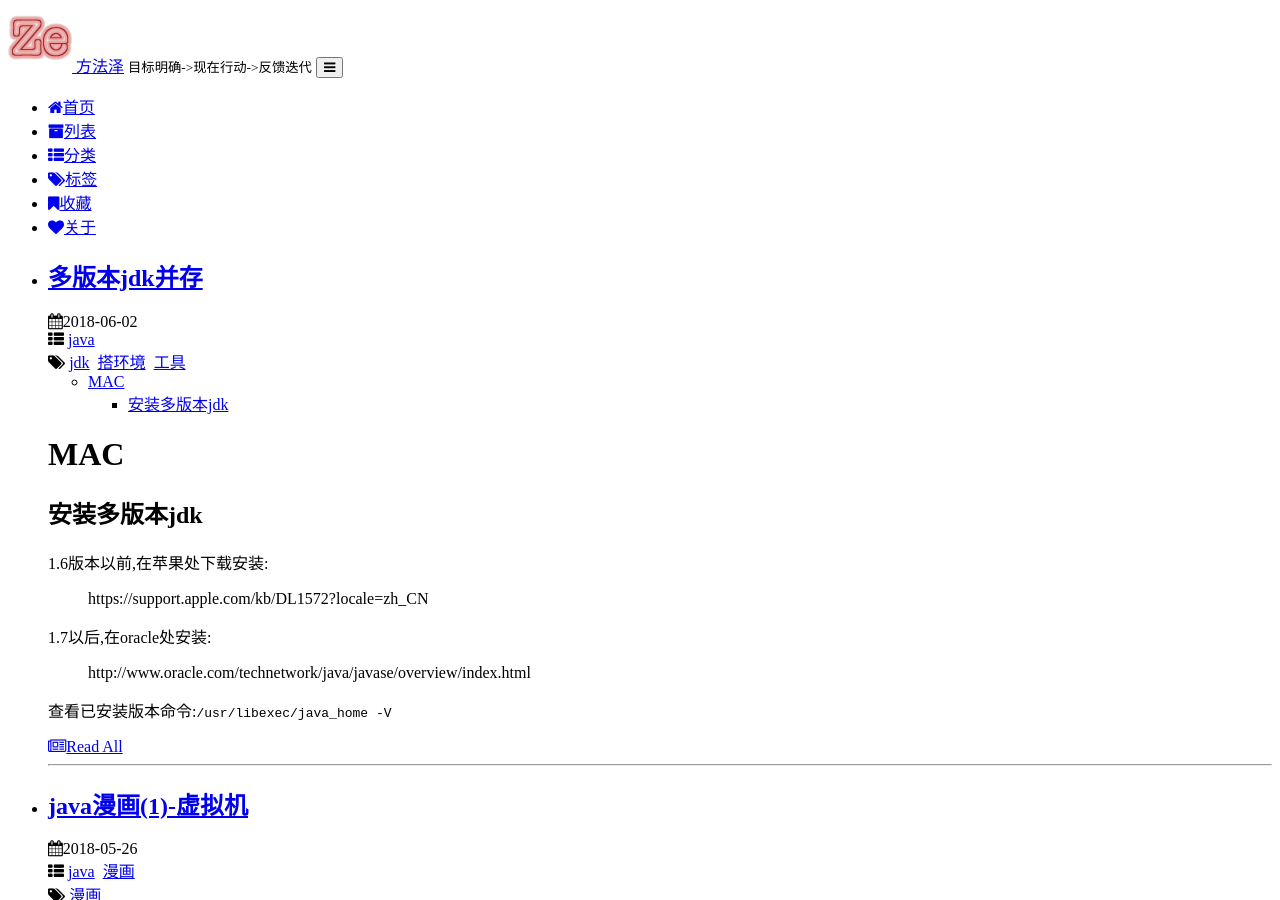
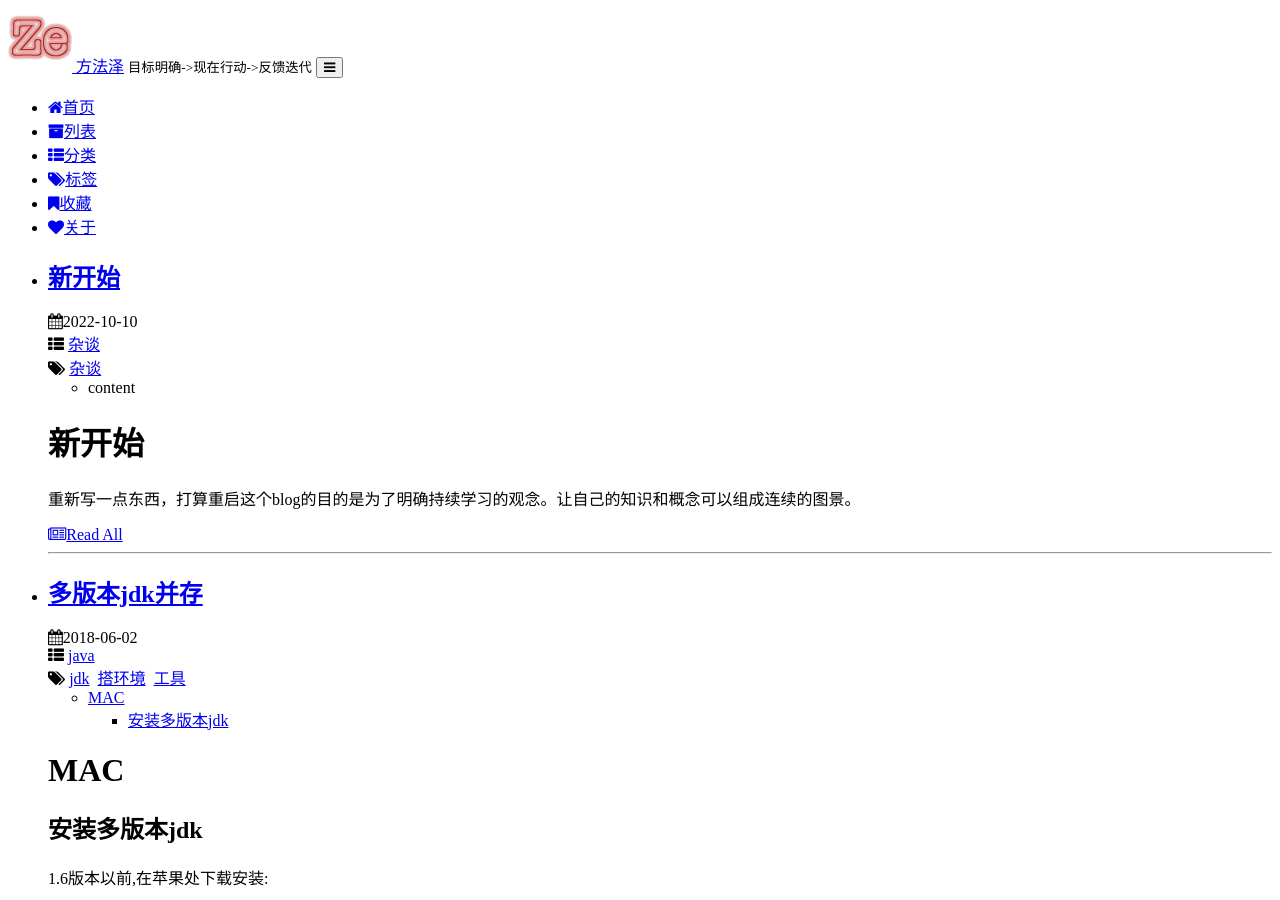
Before and after one commit to fangfaze/fangfaze.github.io, a Jekyll site: the page built from index.html, in a window 1280 px wide and 900 px high. Built offline with Jekyll 4.4.1, drawn with Linux system fonts in a browser that asks for light colours; the list of posts is cut into pages by our own code; comment, search, counter and statistics services are not loaded; a style sheet for code colours, icons or effects is not loaded.

Commit message:
2022-10-10

```diff
--- a/_includes/comments.html
+++ b/_includes/comments.html
@@ -3,6 +3,7 @@
 <script src="https://imsun.github.io/gitment/dist/gitment.browser.js"></script>
 <script>
 var gitment = new Gitment({
+  id: md5(window.location.pathname),
   owner: 'fangfaze',
   repo: 'fangfaze.github.io',
   oauth: {
@@ -10,5 +11,5 @@ var gitment = new Gitment({
     client_secret: '68bec14e2453271f2e1ac904b9c6abfde3fd4204',
   },
 })
-gitment.render('container')
+gitment.render('gitmentContainer')
 </script>
--- /dev/null
+++ b/_posts/2022-10-10-new-step.md
@@ -0,0 +1,14 @@
+---
+layout: post
+title:  "新开始"
+date:   2022-10-10 00:00:00
+categories: 杂谈
+tags: 杂谈
+---
+
+* content
+  {:toc}
+
+# 新开始
+
+重新写一点东西，打算重启这个blog的目的是为了明确持续学习的观念。让自己的知识和概念可以组成连续的图景。
```
